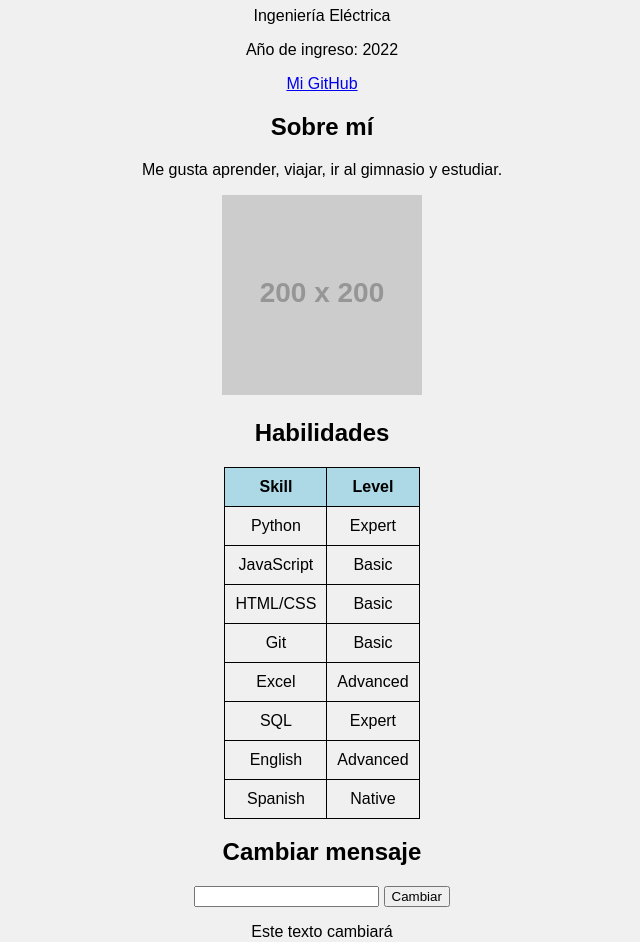
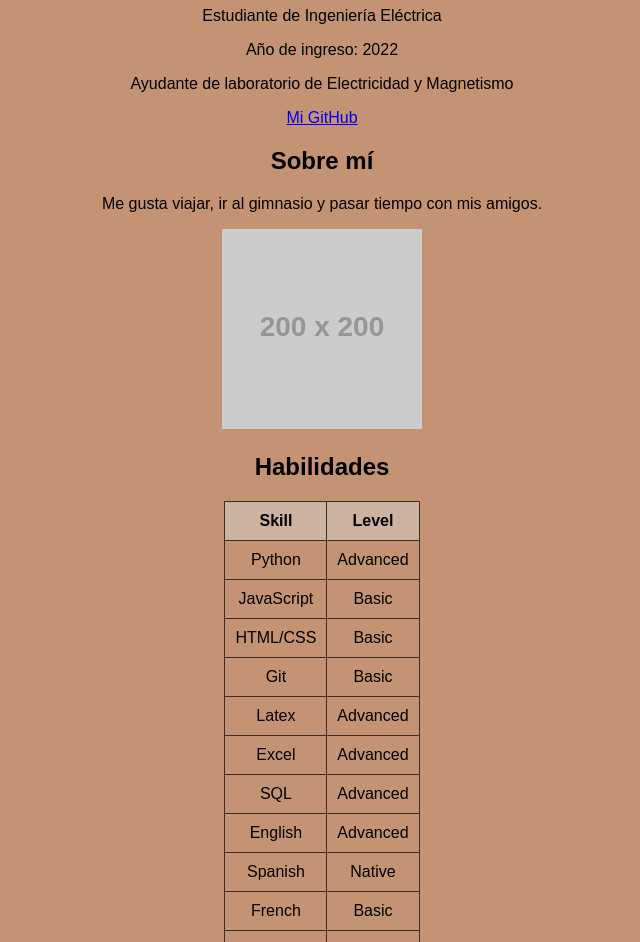
Before and after one commit to conicampos/conicampos.github.io, a plain HTML site: page index.html in a window 1280 px wide. Shown: the part 73-1015 px from the top of the page, without its empty margins (318-958 px from the left). Drawn offline with Linux system fonts and the light colour scheme; placeholder pictures from the web are drawn by us.

Commit message:
Actualizo mi pagina

```diff
--- a/index.html
+++ b/index.html
@@ -9,8 +9,9 @@
 
     <h1 class="titulo">Constanza Campos</h1>
 
-    <p>Ingeniería Eléctrica</p>
+    <p>Estudiante de Ingeniería Eléctrica</p>
     <p>Año de ingreso: 2022</p>
+    <p>Ayudante de laboratorio de Electricidad y Magnetismo</p>
 
     <a href="https://github.com/conicampos" target="_blank">
         Mi GitHub
@@ -18,7 +19,7 @@
 
     <h2>Sobre mí</h2>
     <p>
-        Me gusta aprender, viajar, ir al gimnasio y estudiar.
+        Me gusta viajar, ir al gimnasio y pasar tiempo con mis amigos.
     </p>
 
     <img src="https://via.placeholder.com/200" alt="mi imagen">
@@ -30,14 +31,21 @@
             <th>Skill</th>
             <th>Level</th>
         </tr>
-        <tr><td>Python</td><td>Expert</td></tr>
+        <tr><td>Python</td><td>Advanced</td></tr>
         <tr><td>JavaScript</td><td>Basic</td></tr>
         <tr><td>HTML/CSS</td><td>Basic</td></tr>
         <tr><td>Git</td><td>Basic</td></tr>
+        <tr><td>Latex</td><td>Advanced</td></tr>
         <tr><td>Excel</td><td>Advanced</td></tr>
-        <tr><td>SQL</td><td>Expert</td></tr>
+        <tr><td>SQL</td><td>Advanced</td></tr>
         <tr><td>English</td><td>Advanced</td></tr>
         <tr><td>Spanish</td><td>Native</td></tr>
+        <tr><td>French</td><td>Basic</td></tr>
+        <tr><td>Matlab</td><td>Advanced</td></tr>
+
+
+
+
     </table>
 
     <h2>Cambiar mensaje</h2>
--- a/styles.css
+++ b/styles.css
@@ -1,11 +1,11 @@
 body {
     font-family: Arial, sans-serif;
-    background-color: #f0f0f0;
+    background-color: #c39373;
     text-align: center;
 }
 
 .titulo {
-    color: blue;
+    color: rgb(0, 0, 0);
 }
 
 .tabla {
@@ -14,10 +14,10 @@ body {
 }
 
 .tabla th, .tabla td {
-    border: 1px solid black;
+    border: 1px solid rgb(62, 44, 32);
     padding: 10px;
 }
 
 .tabla th {
-    background-color: lightblue;
+    background-color: rgb(204, 178, 160);
 }
```
